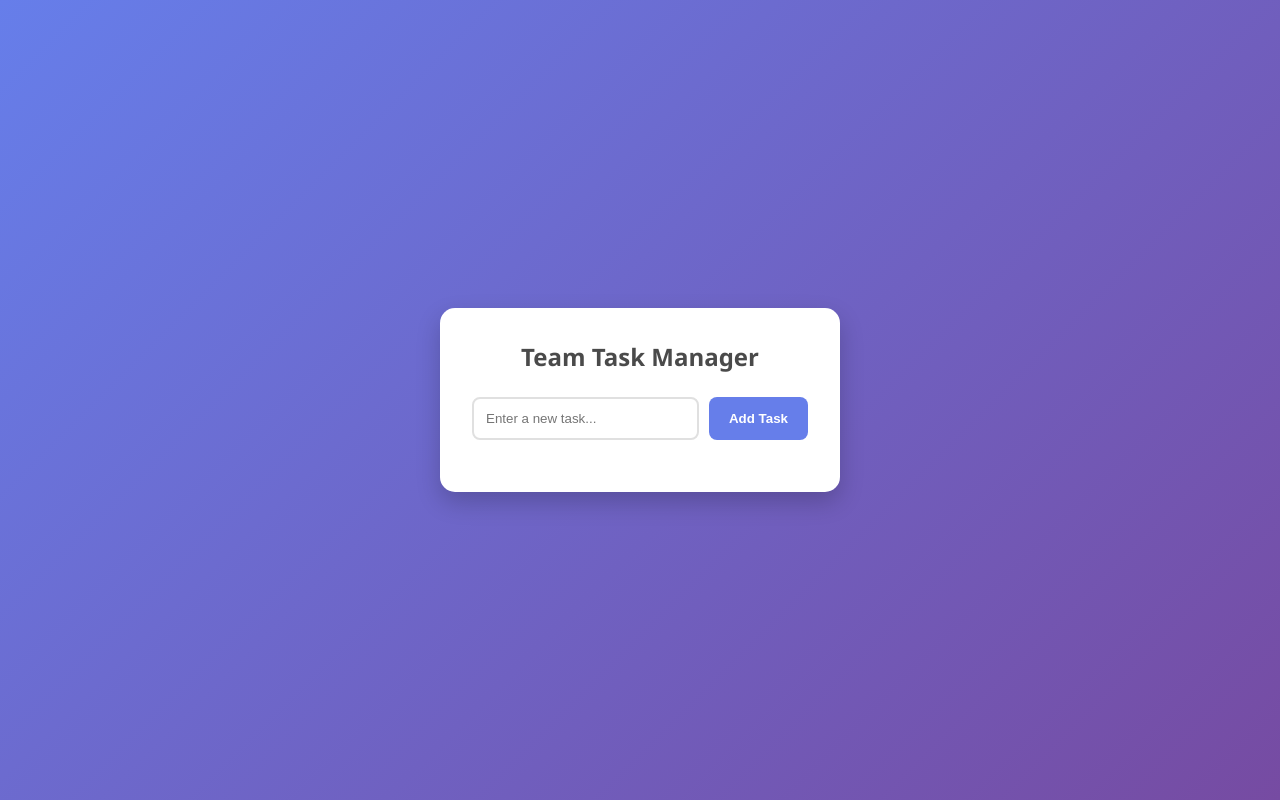
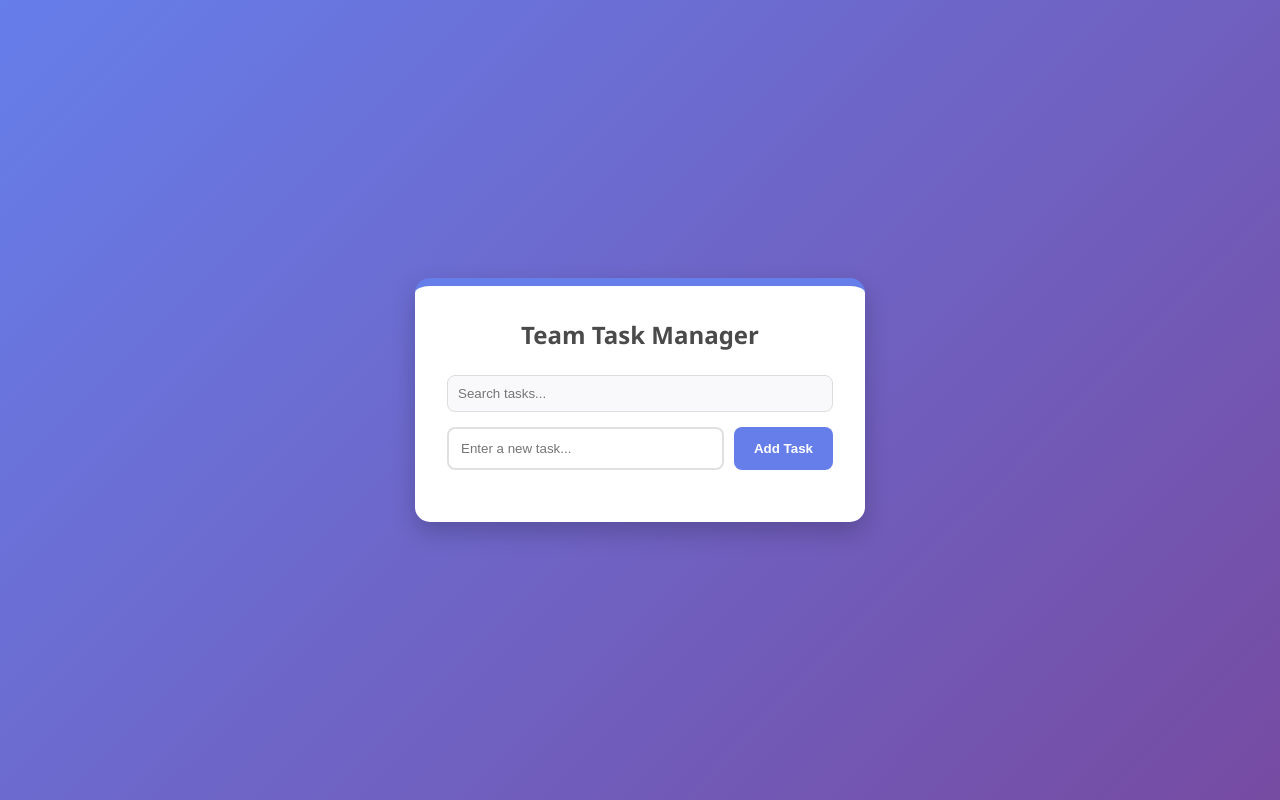
Before and after one commit to kaushiksridhar30-create/SECONDSEMPR, a website: page frontend/index.html in a window 1280 px wide. Drawn offline with Linux system fonts and the light colour scheme; no server answers.

Commit message:
search update

```diff
--- a/frontend/index.html
+++ b/frontend/index.html
@@ -10,7 +10,9 @@
 
     <div class="container">
         <h2>Team Task Manager</h2>
-
+        <div class="search-group">
+    <input type="text" id="searchInput" placeholder="Search tasks..." oninput="searchTasks()">
+</div>
         <div class="input-group">
             <input type="text" id="taskInput" placeholder="Enter a new task..." onkeypress="if(event.key === 'Enter') addTask()">
             <button id="add-btn" onclick="addTask()">Add Task</button>
--- a/frontend/script.js
+++ b/frontend/script.js
@@ -125,3 +125,18 @@ async function toggleTask(id) {
         console.error("Update failed:", err);
     }
 }
+// NEW: Search Functionality
+function searchTasks() {
+    const filter = document.getElementById('searchInput').value.toLowerCase();
+    const tasks = document.querySelectorAll('#taskList li');
+
+    tasks.forEach(task => {
+        const text = task.querySelector('span').textContent.toLowerCase();
+        if (text.includes(filter)) {
+            task.style.display = ""; // Show
+        } else {
+            task.style.display = "none"; // Hide
+        }
+
+    });
+}
--- a/frontend/style.css
+++ b/frontend/style.css
@@ -123,3 +123,30 @@ input[type="checkbox"] {
     color: #888;
     text-decoration: line-through;
 }
+/* Add this to the bottom of your style.css */
+.search-group {
+    margin-bottom: 15px;
+    display: flex;
+    gap: 10px;
+}
+
+#searchInput {
+    flex: 1;
+    padding: 10px;
+    border: 1px solid #ddd;
+    border-radius: 8px;
+    background-color: #f9f9fb;
+}
+
+/* Make the container look more modern */
+.container {
+    max-width: 450px;
+    border-top: 8px solid #667eea; /* Adds a nice color accent at the top */
+}
+
+/* Hover effect for tasks */
+li:hover {
+    background-color: #f0f2ff;
+    transform: scale(1.02);
+    transition: all 0.2s ease;
+}
```
